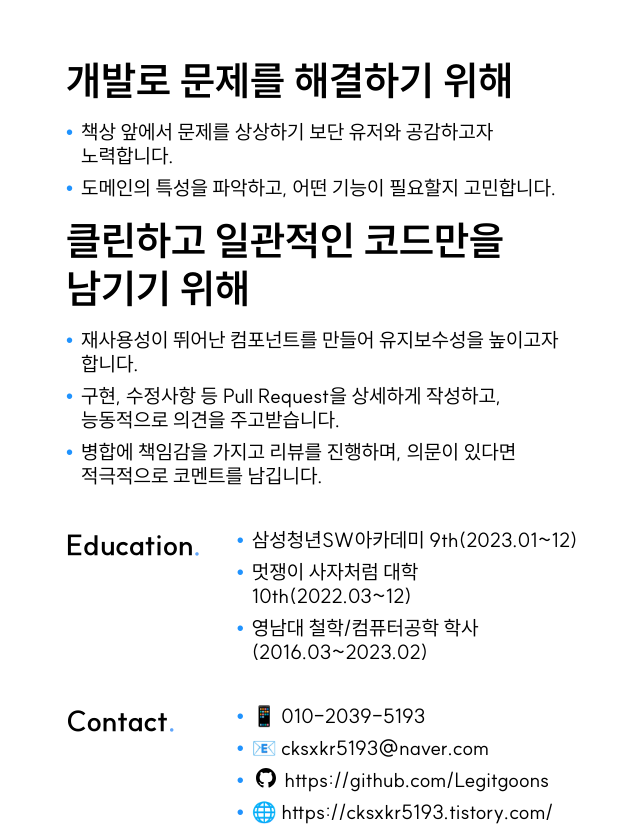
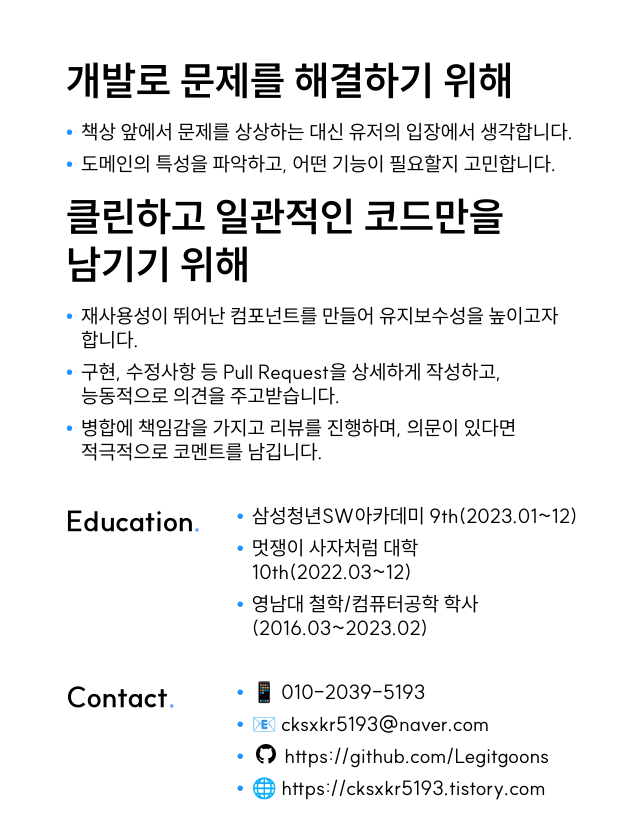
Before and after one commit to Legitgoons/Resume, a Next.js app: page / in a window 1280 px wide. Shown: the part 620-1444 px from the top of the page, without its empty margins (318-958 px from the left). After the commit the page ends 1420 px from the top, so only its background shows below. Built offline with nearby package versions, Linux system fonts and the light colour scheme.

Commit message:
Chore: Intro, Contact text 수정

```diff
--- a/src/app/components/intro/Intro.tsx
+++ b/src/app/components/intro/Intro.tsx
@@ -7,7 +7,7 @@ export default function Intro() {
         <h2 className="h1b">개발로 문제를 해결하기 위해</h2>
         <ul className="p2r flex flex-col gap-y-2">
           <BulletSentence>
-            책상 앞에서 문제를 상상하기 보단 유저와 공감하고자 노력합니다.
+            책상 앞에서 문제를 상상하는 대신 유저의 입장에서 생각합니다.
           </BulletSentence>
           <BulletSentence>
             도메인의 특성을 파악하고, 어떤 기능이 필요할지 고민합니다.
--- a/src/app/components/profile/Contact.tsx
+++ b/src/app/components/profile/Contact.tsx
@@ -20,8 +20,8 @@ export default function Contact() {
       </BulletSentence>
       <BulletSentence>
         🌐
-        <Link href="https://cksxkr5193.tistory.com/">
-          &nbsp;https://cksxkr5193.tistory.com/
+        <Link href="https://cksxkr5193.tistory.com">
+          &nbsp;https://cksxkr5193.tistory.com
         </Link>
       </BulletSentence>
     </Layout>
```
